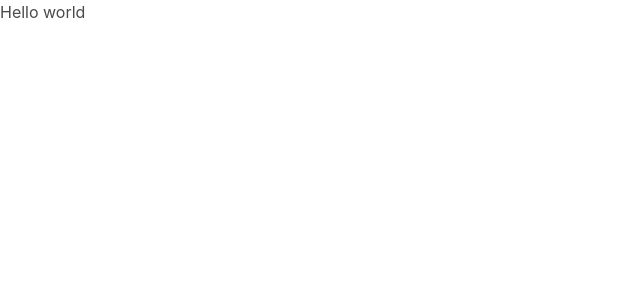
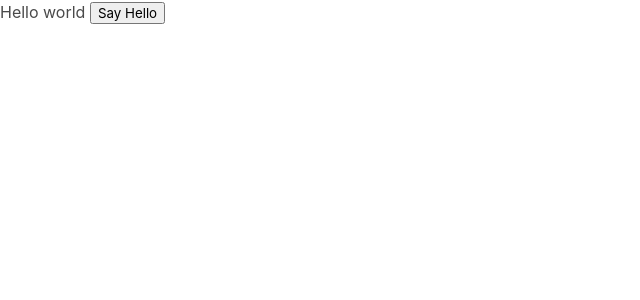
Before and after one commit to aftabqamar90/VuePractice, a Vue app: page / in a window 1280 px wide. Shown: the top 300 px of the page, without its empty margins (0-640 px from the left). Built offline with nearby package versions, Linux system fonts and the light colour scheme.

Commit message:
Comuniation
Communication between 2 components

```diff
--- a/src/App.vue
+++ b/src/App.vue
@@ -1,14 +1,22 @@
 <template>
  <div id="app">
   Hello world
+  <SayHello @onSayHello="HelloMethod"></SayHello>
   </div>
 </template>
 
 <script>
 import   "bulma/css/bulma.css"
+import  SayHello from "./components/SayHello"
 export default {
   name: 'App',
   components: {
+    SayHello
+  },
+  methods: {
+    HelloMethod(){
+      alert('Say hello');
+    },
   },
 };
 </script>
--- /dev/null
+++ b/src/components/SayHello.vue
@@ -0,0 +1,8 @@
+<template>
+     <button @click="$emit('onSayHello')">Say Hello</button>
+</template>
+<script>
+export default {
+    name:'SayHellow'
+}
+</script>
```
